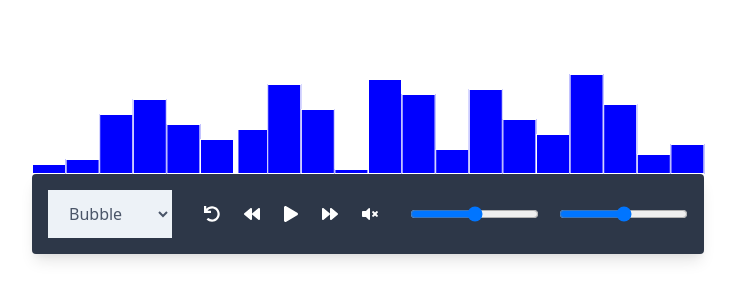
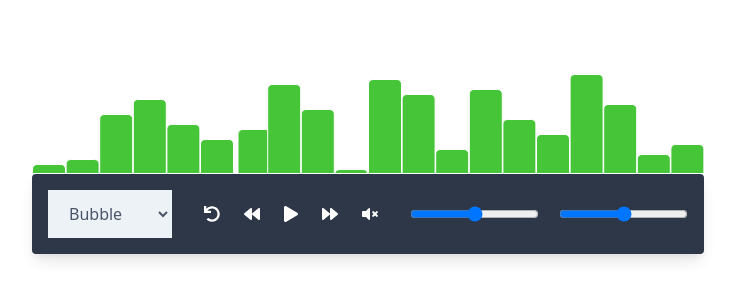
Before and after one commit to bengquist/alg-visualizer, a React (Create React App) app: page / in a window 1280 px wide. Shown: the part 186-486 px from the top of the page, without its empty margins (272-1008 px from the left). Built offline with nearby package versions, Linux system fonts and the light colour scheme.

Commit message:
adjusted bar styles

```diff
--- a/src/Graph/Bar.tsx
+++ b/src/Graph/Bar.tsx
@@ -15,7 +15,8 @@ export default Bar;
 
 const Container = styled.div<{ place: number }>`
   position: absolute;
-  background: blue;
+  background: #47c539;
+  border-radius: 5px 5px 0 0;
   border: 1px solid white;
   bottom: 0;
 
```
